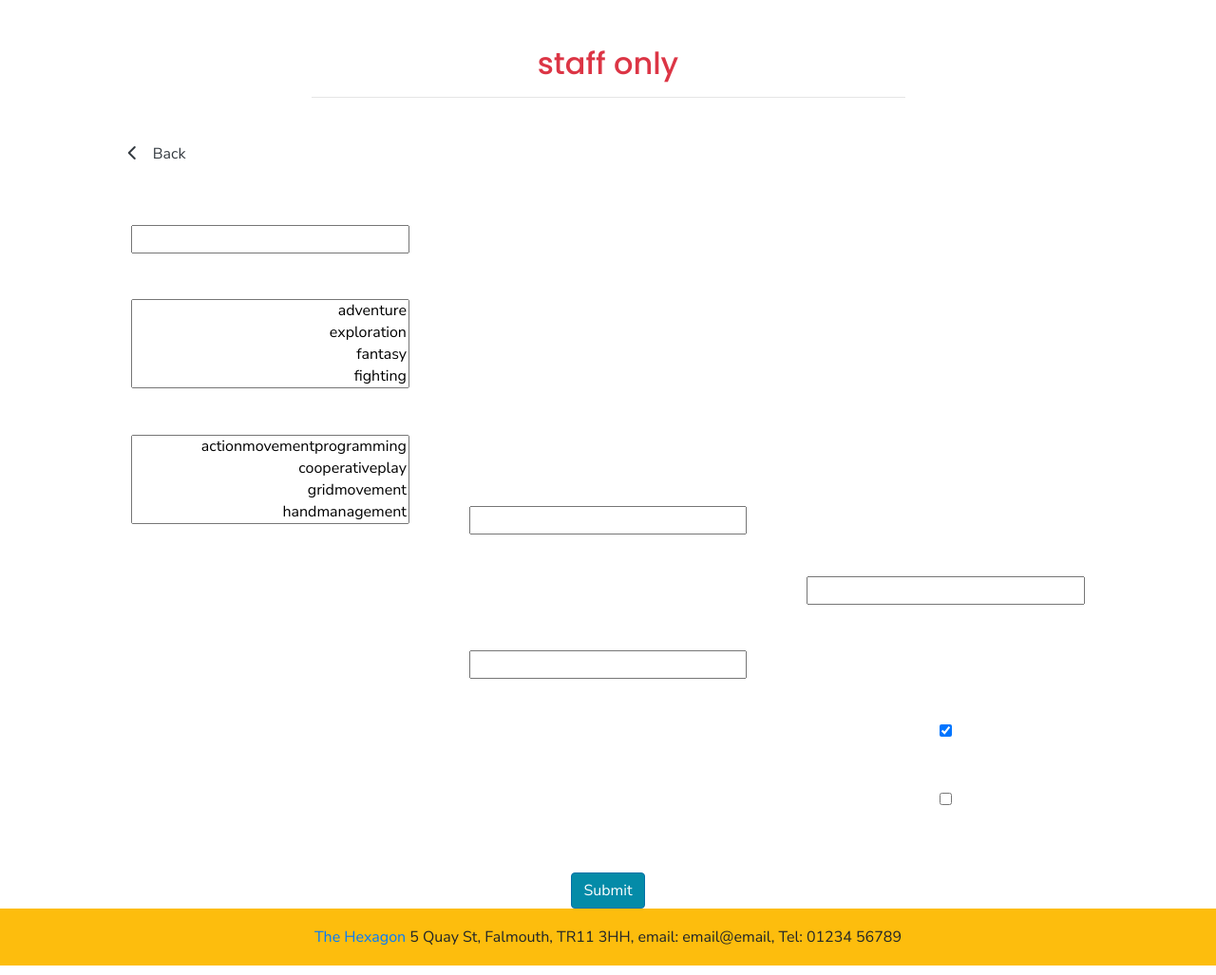
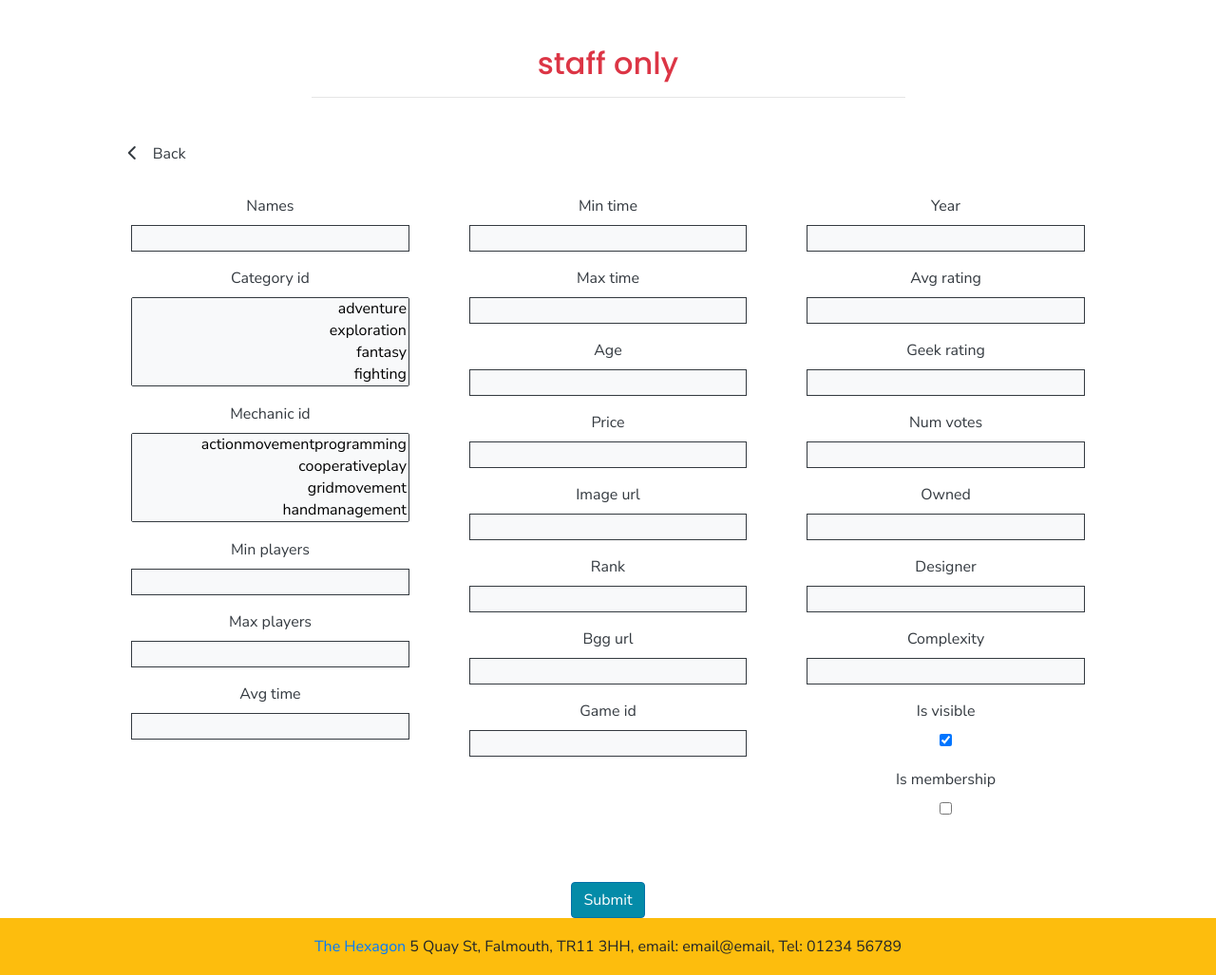
Before and after one commit to BonnieMcb/boardgame, a Django app: page /staff/shop/add/ in a window 1280 px wide. Shown: the part 72-1099 px from the top of the page at 95% size. Run offline with Django 3.2, Linux system fonts and the light colour scheme; data comes from the database, SQL or seed files in the repository; some libraries are stand-ins or nearby versions.

Commit message:
Further style some missing elements

```diff
--- a/staff/static/staff/css/staff.css
+++ b/staff/static/staff/css/staff.css
@@ -25,4 +25,6 @@ form {
 input[type=text], input[type=number], input[type=url], select {
     width: 90%;
     text-align: right;
+    background: #F8F9FA;
+    border: 1px solid #343a40;
 }
--- a/staff/templates/staff/add_event.html
+++ b/staff/templates/staff/add_event.html
@@ -25,7 +25,7 @@
         </div>
     </div>
     <div class="row d-flex justify-content-center">
-        <div class="col col-lg-10 text-white">
+        <div class="col col-lg-10 text-dark">
             <div class="row">
                 <form method="POST" action="{% url 'commit_add_event' %}">
                     {% csrf_token %}
--- a/staff/templates/staff/add_product.html
+++ b/staff/templates/staff/add_product.html
@@ -25,7 +25,7 @@
         </div>
     </div>
     <div class="row d-flex justify-content-center">
-        <div class="col col-lg-10 text-white">
+        <div class="col col-lg-10 text-dark">
             <div class="row">
                 <form method="POST" action="{% url 'commit_add' %}">
                     {% csrf_token %}
--- a/staff/templates/staff/edit_event.html
+++ b/staff/templates/staff/edit_event.html
@@ -25,7 +25,7 @@
         </div>
     </div>
     <div class="row d-flex justify-content-center">
-        <div class="col col-lg-10 text-white">
+        <div class="col col-lg-10 text-dark">
             <div class="row">
                 <form method="POST" action="{% url 'commit_edit_event' event_id %}">
                     {% csrf_token %}
--- a/staff/templates/staff/edit_product.html
+++ b/staff/templates/staff/edit_product.html
@@ -25,7 +25,7 @@
         </div>
     </div>
     <div class="row d-flex justify-content-center">
-        <div class="col col-lg-10 text-white">
+        <div class="col col-lg-10 text-dark">
             <div class="row">
                 <form method="POST" action="{% url 'commit_edit' product_id %}">
                     {% csrf_token %}
--- a/templates/allauth/account/password_reset_done.html
+++ b/templates/allauth/account/password_reset_done.html
@@ -6,7 +6,7 @@
 {% block page_header %}
 <div class="container header-container mt-5">
     <div class="row">
-        <div class="col text-center mb-4 text-white">
+        <div class="col text-center mb-4 text-dark">
             <h2 class="logo-font">reset password</h2>
             <hr class="w-50">
         </div>
@@ -18,7 +18,7 @@
 
 <div class="container">
     <div class="row d-flex justify-content-center">
-        <div class="col col-lg-6 text-white">
+        <div class="col col-lg-6 text-dark">
             {% if user.is_authenticated %}
             <div class="text-danger">
                 {% include "account/snippets/already_logged_in.html" %}
```
